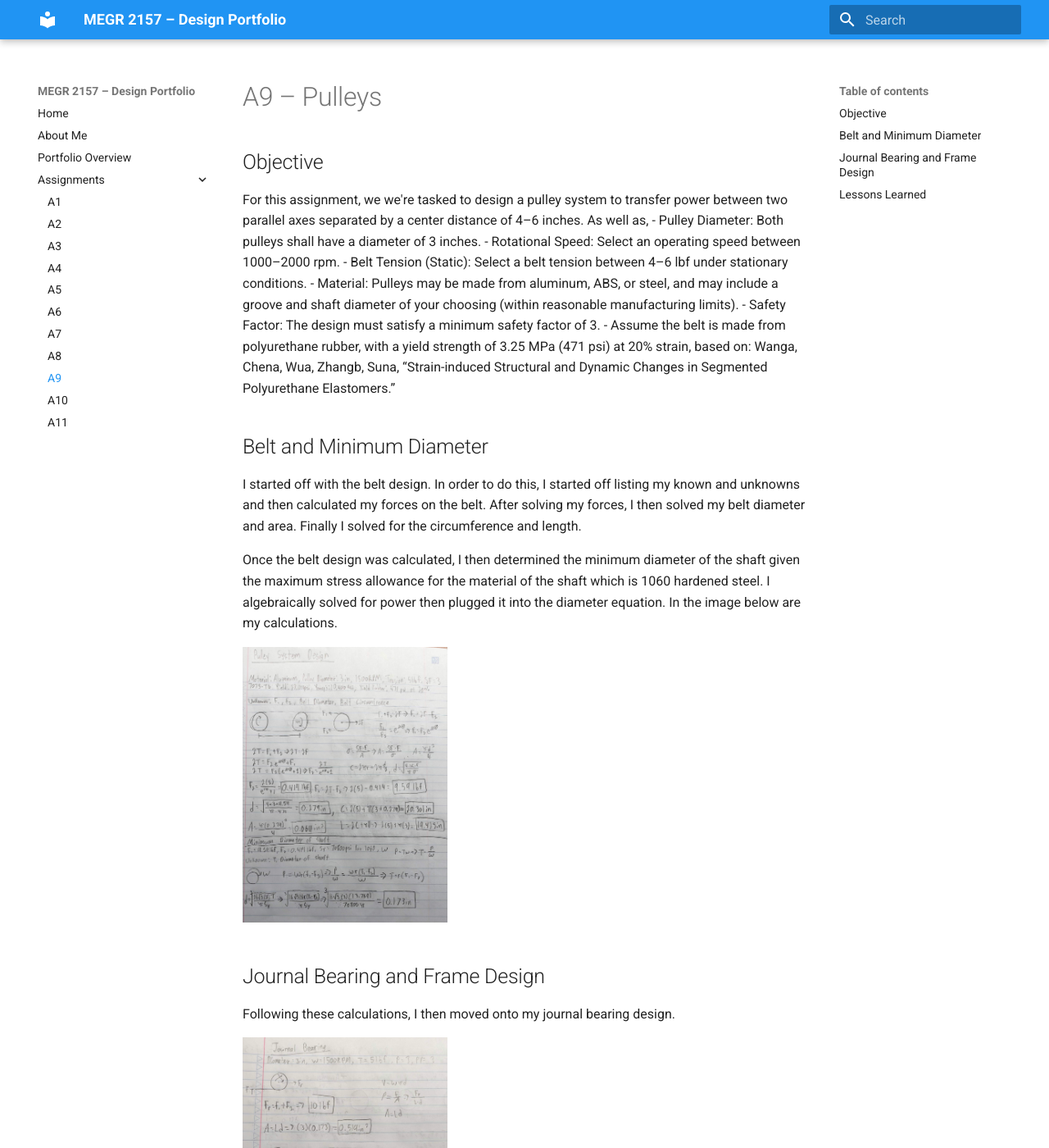
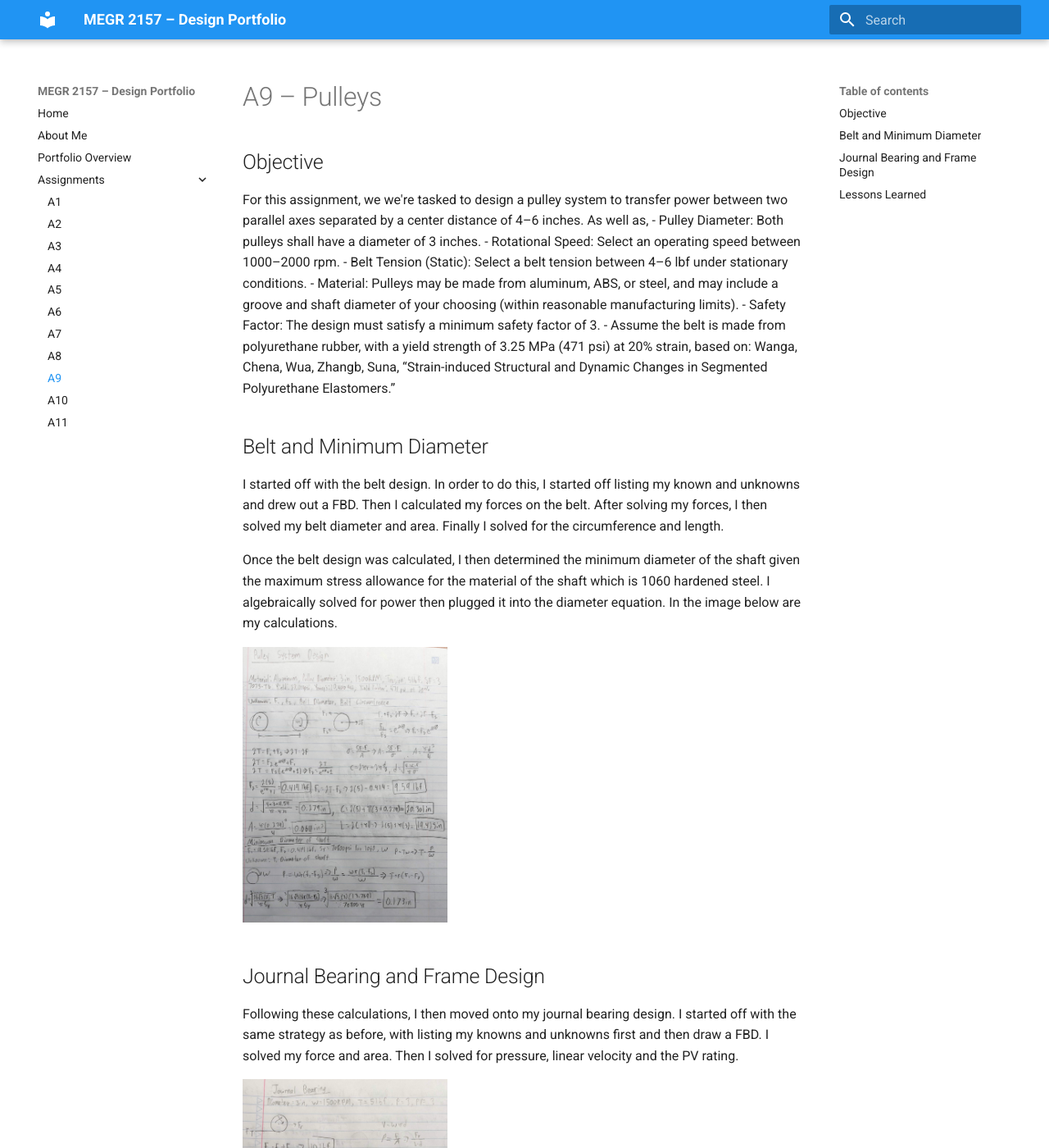
Before and after one commit to AidenGrake/megr2157-portfolio, an MkDocs documentation site: the page built from docs/assignments/A09/index.md, in a window 1280 px wide and 1400 px high. Shown: the whole window at 82% size. Built offline with MkDocs 1.6.1 and Material for MkDocs 9.7.7, drawn with Linux system fonts in a browser that asks for light colours.

Commit message:
Enhance design descriptions with FBD references
Added a free body diagram (FBD) reference to the belt design process and journal bearing design process for clarity.

```diff
--- a/docs/assignments/A09/index.md
+++ b/docs/assignments/A09/index.md
@@ -10,14 +10,14 @@ For this assignment, we we're tasked to design a pulley system to transfer power
 - Assume the belt is made from polyurethane rubber, with a yield strength of 3.25 MPa (471 psi) at 20% strain, based on: Wanga, Chena, Wua, Zhangb, Suna, “Strain-induced Structural and Dynamic Changes in Segmented Polyurethane Elastomers.”
 
 ## Belt and Minimum Diameter
-I started off with the belt design. In order to do this, I started off listing my known and unknowns and then calculated my forces on the belt. After solving my forces, I then solved my belt diameter and area. Finally I solved for the circumference and length.
+I started off with the belt design. In order to do this, I started off listing my known and unknowns and drew out a FBD. Then I calculated my forces on the belt. After solving my forces, I then solved my belt diameter and area. Finally I solved for the circumference and length.
 
 Once the belt design was calculated, I then determined the minimum diameter of the shaft given the maximum stress allowance for the material of the shaft which is 1060 hardened steel. I algebraically solved for power then plugged it into the diameter equation. In the image below are my calculations.
 
 <img width="250" height="500" alt="IMG0" src="IMG0.jpeg">
 
 ## Journal Bearing and Frame Design
-Following these calculations, I then moved onto my journal bearing design.
+Following these calculations, I then moved onto my journal bearing design. I started off with the same strategy as before, with listing my knowns and unknowns first and then draw a FBD. I solved my force and area. Then I solved for pressure, linear velocity and the PV rating.
 
 <img width="250" height="500" alt="IMG1" src="IMG1.jpeg">
 <img width="500" height="500" alt="IMG2" src="IMG2.jpeg">
```
